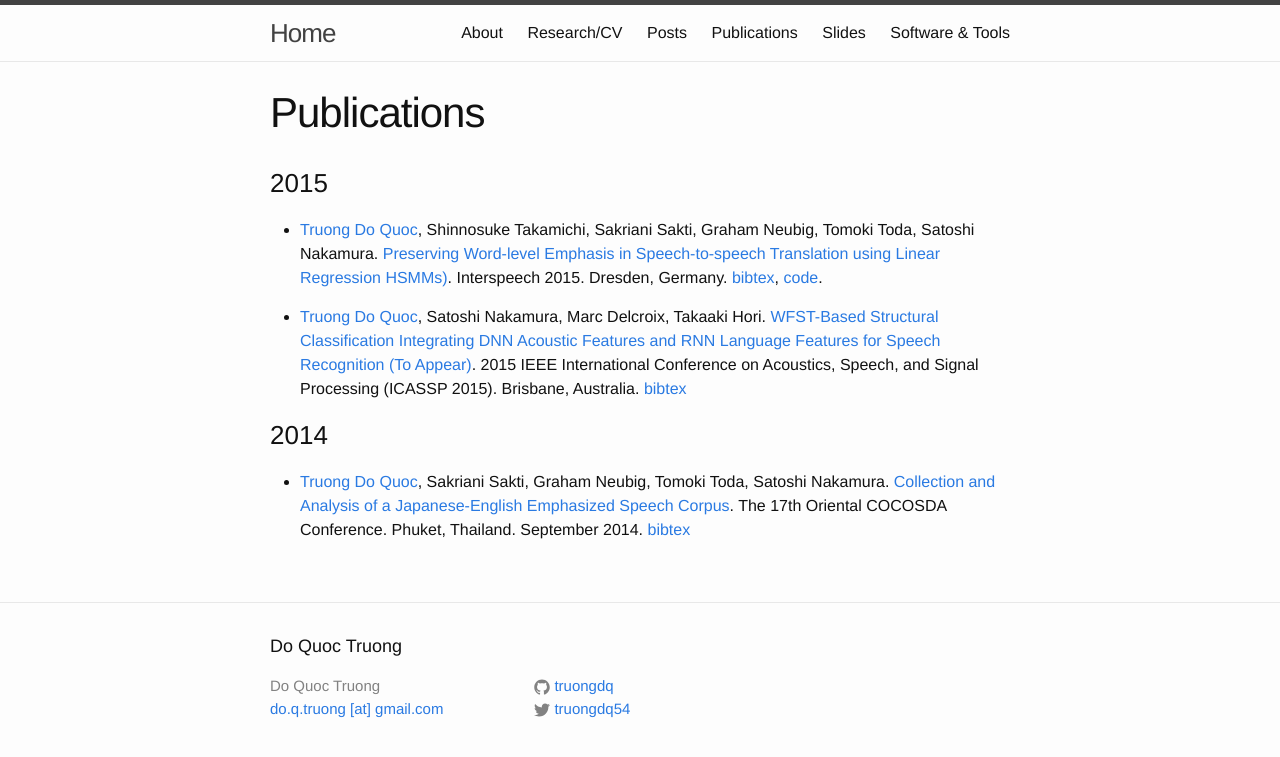
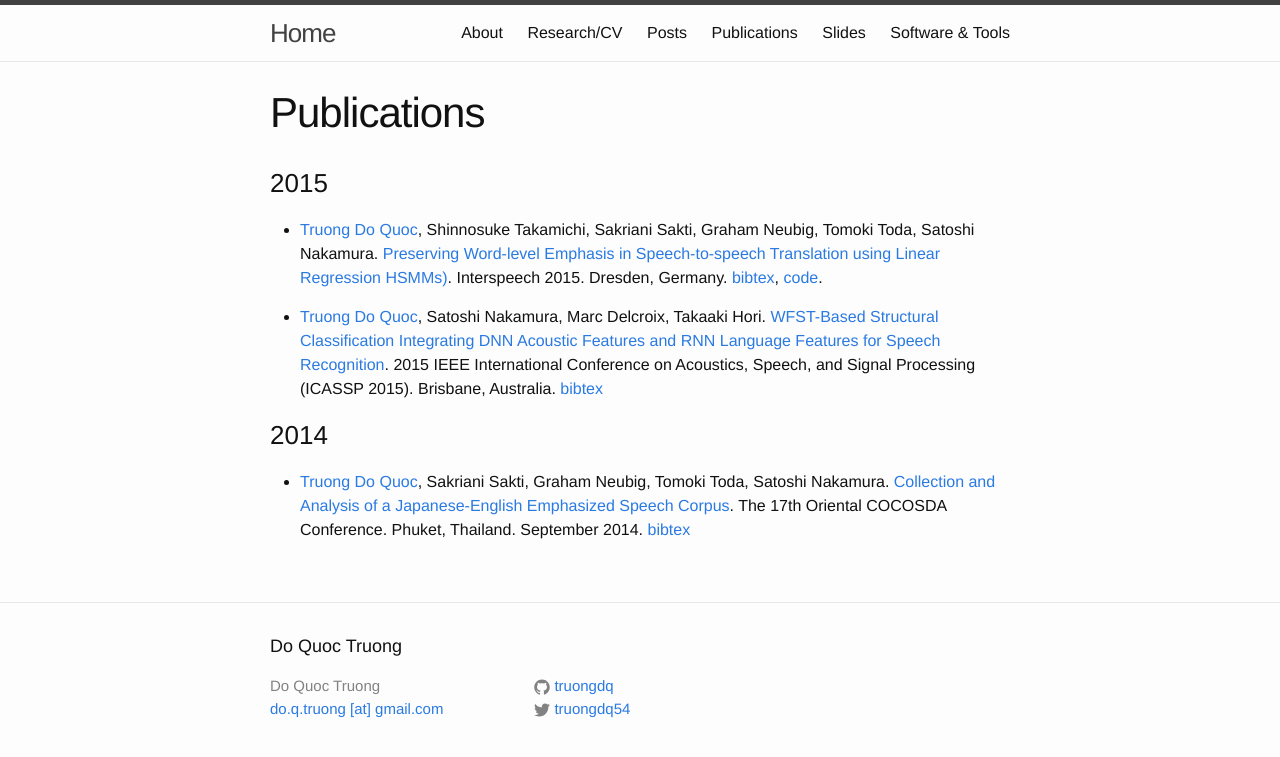
Before and after one commit to truongdo/truongdo.github.io, a Jekyll site: the page built from publication.md, in a window 1280 px wide. Shown: the top 757 px of the page. Built offline with Jekyll 4.4.1, drawn with Linux system fonts in a browser that asks for light colours.

Commit message:
Add icassp paper

```diff
--- a/publication.md
+++ b/publication.md
@@ -7,7 +7,7 @@
 - [Truong Do Quoc](http://truongdq.com), Shinnosuke Takamichi, Sakriani Sakti, Graham Neubig, Tomoki Toda, Satoshi Nakamura. [Preserving Word-level Emphasis in Speech-to-speech Translation using Linear Regression HSMMs)](https://github.com/truongdq/truongdq.github.io/raw/master/_docs/papers/do15interspeech.pdf). Interspeech 2015. Dresden, Germany. [bibtex](https://github.com/truongdq/truongdq.github.io/raw/master/_docs/bibtex/truong2015_interspeech.bib), [code](http://truongdq.com/word-level-emphasis-estimation/).
 
 
-- [Truong Do Quoc](http://truongdq.com), Satoshi Nakamura, Marc Delcroix, Takaaki Hori. [WFST-Based Structural Classification Integrating DNN Acoustic Features and RNN Language Features for Speech Recognition (To Appear)](http://www.url.com). 2015 IEEE International Conference on Acoustics, Speech, and Signal Processing (ICASSP 2015). Brisbane, Australia. [bibtex](https://github.com/truongdq/truongdq.github.io/raw/master/_docs/bibtex/truong2015_wfst.bib)
+- [Truong Do Quoc](http://truongdq.com), Satoshi Nakamura, Marc Delcroix, Takaaki Hori. [WFST-Based Structural Classification Integrating DNN Acoustic Features and RNN Language Features for Speech Recognition](https://github.com/truongdq/truongdq.github.io/raw/master/_docs/papers/do15icassp.pdf). 2015 IEEE International Conference on Acoustics, Speech, and Signal Processing (ICASSP 2015). Brisbane, Australia. [bibtex](https://github.com/truongdq/truongdq.github.io/raw/master/_docs/bibtex/truong2015_wfst.bib)
 
 ### 2014
 - [Truong Do Quoc](http://truongdq.com), Sakriani Sakti, Graham Neubig, Tomoki Toda, Satoshi Nakamura. [Collection and Analysis of a Japanese-English Emphasized Speech Corpus](https://github.com/truongdq/truongdq.github.io/raw/master/_docs/papers/truong2014_cocosda.pdf). The 17th Oriental COCOSDA Conference. Phuket, Thailand. September 2014. [bibtex](https://github.com/truongdq/truongdq.github.io/raw/master/_docs/bibtex/truong2014_cocosda.bib)
```
Also changed, not shown: 1 other file.
